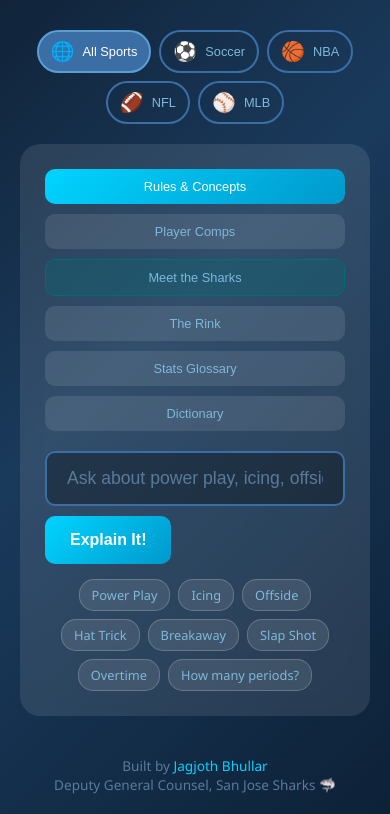
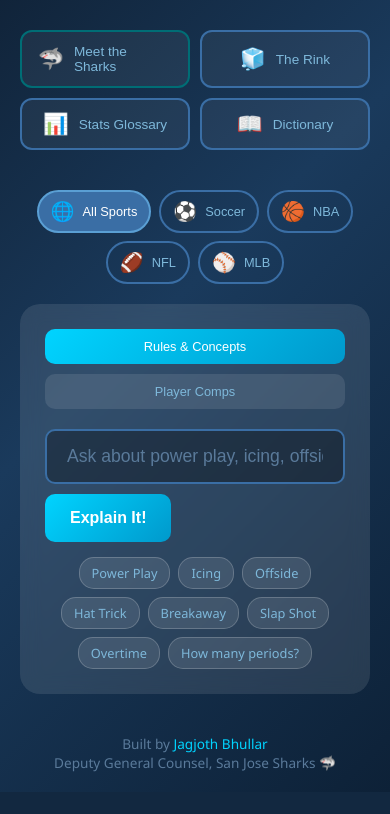
Before and after one commit to jagjothbhullar/hockey-for-dummies, a Flask app: page / in a window 390 px wide. Shown: the part 232-1046 px from the top of the page. After the commit the page ends 1009 px from the top, so only its background shows below. Run offline with Flask 3, Linux system fonts and the light colour scheme.

Commit message:
UI cleanup: reorganize layout with sidebar navigation
- Clear text input when switching between tabs
- Hide sport selector (All Sports, Soccer, etc.) for non-search tabs
- Move browse features (Sharks, Rink, Stats, Dictionary) to left sidebar
- Keep search tabs (Rules & Concepts, Player Comps) with search box on right
- Responsive: sidebar becomes horizontal buttons on mobile

Co-Authored-By: Claude Opus 4.5 <noreply@anthropic.com>

```diff
--- a/templates/index.html
+++ b/templates/index.html
@@ -85,11 +85,92 @@
             font-size: 1.2rem;
         }
 
+        /* Main layout with sidebar */
+        .main-layout {
+            display: flex;
+            gap: 20px;
+            margin-bottom: 25px;
+        }
+
+        .browse-sidebar {
+            display: flex;
+            flex-direction: column;
+            gap: 10px;
+            min-width: 160px;
+        }
+
+        .browse-btn {
+            display: flex;
+            align-items: center;
+            gap: 10px;
+            padding: 12px 16px;
+            border: 2px solid #3a6ea5;
+            background: rgba(255, 255, 255, 0.05);
+            color: #7eb8da;
+            border-radius: 12px;
+            cursor: pointer;
+            transition: all 0.3s;
+            text-align: left;
+        }
+
+        .browse-btn:hover {
+            background: rgba(58, 110, 165, 0.3);
+            transform: translateX(5px);
+        }
+
+        .browse-btn.active {
+            background: linear-gradient(135deg, #3a6ea5 0%, #2d5a87 100%);
+            color: #fff;
+            border-color: #00d4ff;
+        }
+
+        .browse-btn.sharks {
+            border-color: #006d75;
+        }
+
+        .browse-btn.sharks:hover,
+        .browse-btn.sharks.active {
+            background: linear-gradient(135deg, #006d75 0%, #004d52 100%);
+            border-color: #00d4ff;
+        }
+
+        .browse-icon {
+            font-size: 1.3rem;
+        }
+
+        .browse-label {
+            font-size: 0.85rem;
+            font-weight: 500;
+        }
+
+        .search-side {
+            flex: 1;
+        }
+
+        /* Responsive: stack on mobile */
+        @media (max-width: 700px) {
+            .main-layout {
+                flex-direction: column;
+            }
+            .browse-sidebar {
+                flex-direction: row;
+                flex-wrap: wrap;
+                min-width: unset;
+            }
+            .browse-btn {
+                flex: 1;
+                min-width: 140px;
+                justify-content: center;
+            }
+            .browse-btn:hover {
+                transform: none;
+            }
+        }
+
         .search-container {
             background: rgba(255, 255, 255, 0.1);
             border-radius: 20px;
             padding: 25px;
-            margin-bottom: 25px;
             backdrop-filter: blur(10px);
         }
 
@@ -1086,6 +1167,29 @@
             <p class="subtitle">Learn hockey through sports you already know</p>
         </header>
 
+        <div class="main-layout">
+            <!-- Left sidebar with browse buttons -->
+            <div class="browse-sidebar">
+                <button class="browse-btn sharks" data-tab="sharks">
+                    <span class="browse-icon">🦈</span>
+                    <span class="browse-label">Meet the Sharks</span>
+                </button>
+                <button class="browse-btn" data-tab="rink">
+                    <span class="browse-icon">🧊</span>
+                    <span class="browse-label">The Rink</span>
+                </button>
+                <button class="browse-btn" data-tab="stats">
+                    <span class="browse-icon">📊</span>
+                    <span class="browse-label">Stats Glossary</span>
+                </button>
+                <button class="browse-btn" data-tab="dictionary">
+                    <span class="browse-icon">📖</span>
+                    <span class="browse-label">Dictionary</span>
+                </button>
+            </div>
+
+            <!-- Right side with search -->
+            <div class="search-side">
                 <div class="sport-selector">
                     <button class="sport-btn active" data-sport="all">
                         <span class="sport-icon">🌐</span> All Sports
@@ -1108,10 +1212,6 @@
                     <div class="tabs">
                         <button class="tab active" data-tab="concepts">Rules & Concepts</button>
                         <button class="tab" data-tab="players">Player Comps</button>
-                <button class="tab sharks" data-tab="sharks">Meet the Sharks</button>
-                <button class="tab" data-tab="rink">The Rink</button>
-                <button class="tab" data-tab="stats">Stats Glossary</button>
-                <button class="tab" data-tab="dictionary">Dictionary</button>
                     </div>
 
                     <div id="search-section">
@@ -1124,9 +1224,11 @@
                             <!-- Populated by JS -->
                         </div>
                     </div>
+                </div>
 
                 <div id="browse-section" style="display:none;">
                     <!-- For Sharks, Stats, Dictionary - populated by JS -->
+                </div>
             </div>
         </div>
 
@@ -1177,12 +1279,30 @@
         // Initialize
         updateQuickPicks();
 
-        // Event Listeners
+        const browseBtns = document.querySelectorAll('.browse-btn');
+
+        // Event Listeners for search tabs
         tabs.forEach(tab => {
             tab.addEventListener('click', () => {
+                // Clear browse button active states
+                browseBtns.forEach(b => b.classList.remove('active'));
+                // Set tab active states
                 tabs.forEach(t => t.classList.remove('active'));
                 tab.classList.add('active');
                 currentTab = tab.dataset.tab;
+                handleTabChange();
+            });
+        });
+
+        // Event Listeners for browse buttons
+        browseBtns.forEach(btn => {
+            btn.addEventListener('click', () => {
+                // Clear tab active states
+                tabs.forEach(t => t.classList.remove('active'));
+                // Set browse button active states
+                browseBtns.forEach(b => b.classList.remove('active'));
+                btn.classList.add('active');
+                currentTab = btn.dataset.tab;
                 handleTabChange();
             });
         });
@@ -1204,26 +1324,29 @@
             resultContainer.classList.remove('show');
             resultContainer.innerHTML = '';
 
+            // Clear input when switching tabs
+            searchInput.value = '';
+
+            // Show sport selector and search container only for search tabs
+            const sportSelector = document.querySelector('.sport-selector');
+            const searchContainer = document.querySelector('.search-container');
+            const isSearchTab = (currentTab === 'concepts' || currentTab === 'players');
+
+            sportSelector.style.display = isSearchTab ? 'flex' : 'none';
+            searchContainer.style.display = isSearchTab ? 'block' : 'none';
+            browseSection.style.display = isSearchTab ? 'none' : 'block';
+
             if (currentTab === 'concepts' || currentTab === 'players') {
                 searchSection.style.display = 'block';
-                browseSection.style.display = 'none';
                 updateQuickPicks();
                 updatePlaceholder();
             } else if (currentTab === 'sharks') {
-                searchSection.style.display = 'none';
-                browseSection.style.display = 'block';
                 loadSharksRoster();
             } else if (currentTab === 'rink') {
-                searchSection.style.display = 'none';
-                browseSection.style.display = 'block';
                 loadRink();
             } else if (currentTab === 'stats') {
-                searchSection.style.display = 'none';
-                browseSection.style.display = 'block';
                 loadStatsGlossary();
             } else if (currentTab === 'dictionary') {
-                searchSection.style.display = 'none';
-                browseSection.style.display = 'block';
                 loadDictionary();
             }
         }
```
Lines whose indentation alone changed are shown as unchanged.
